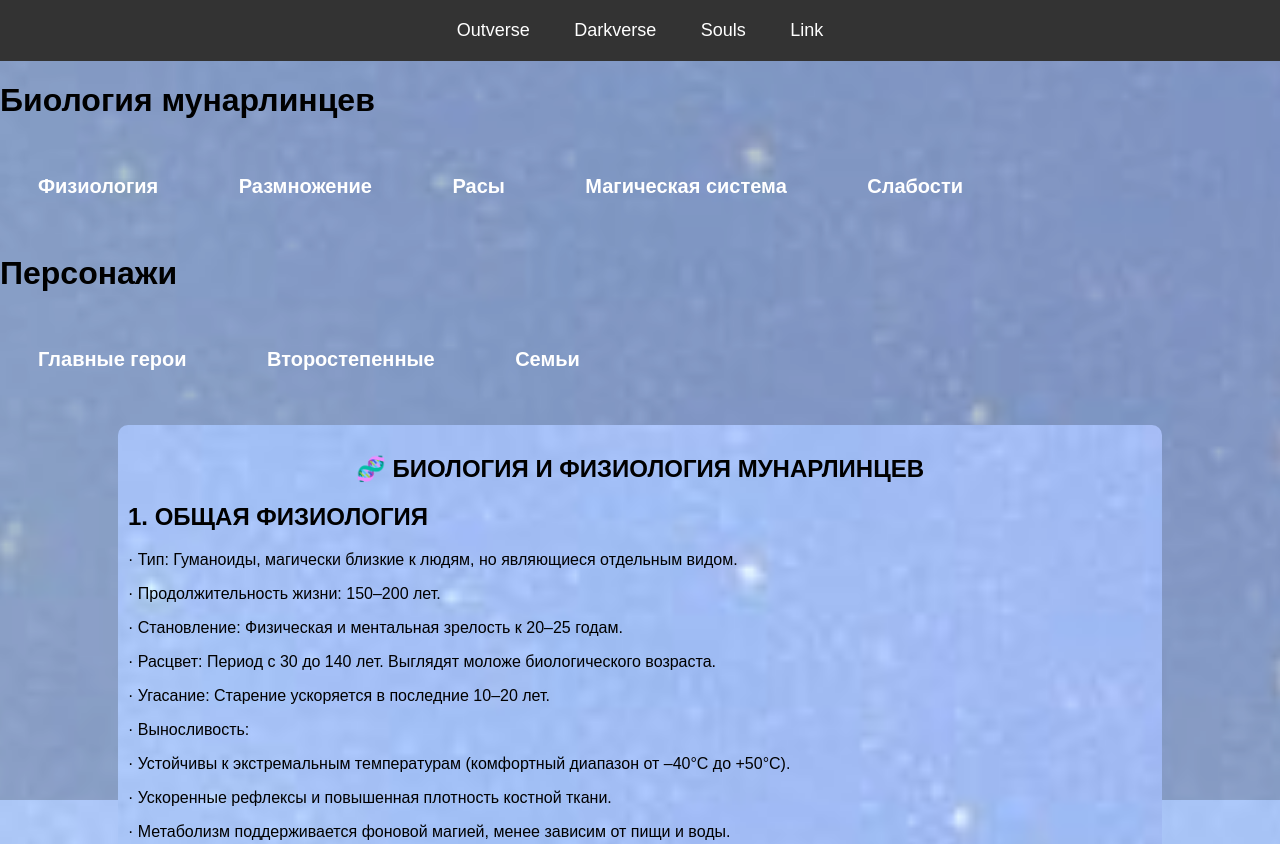
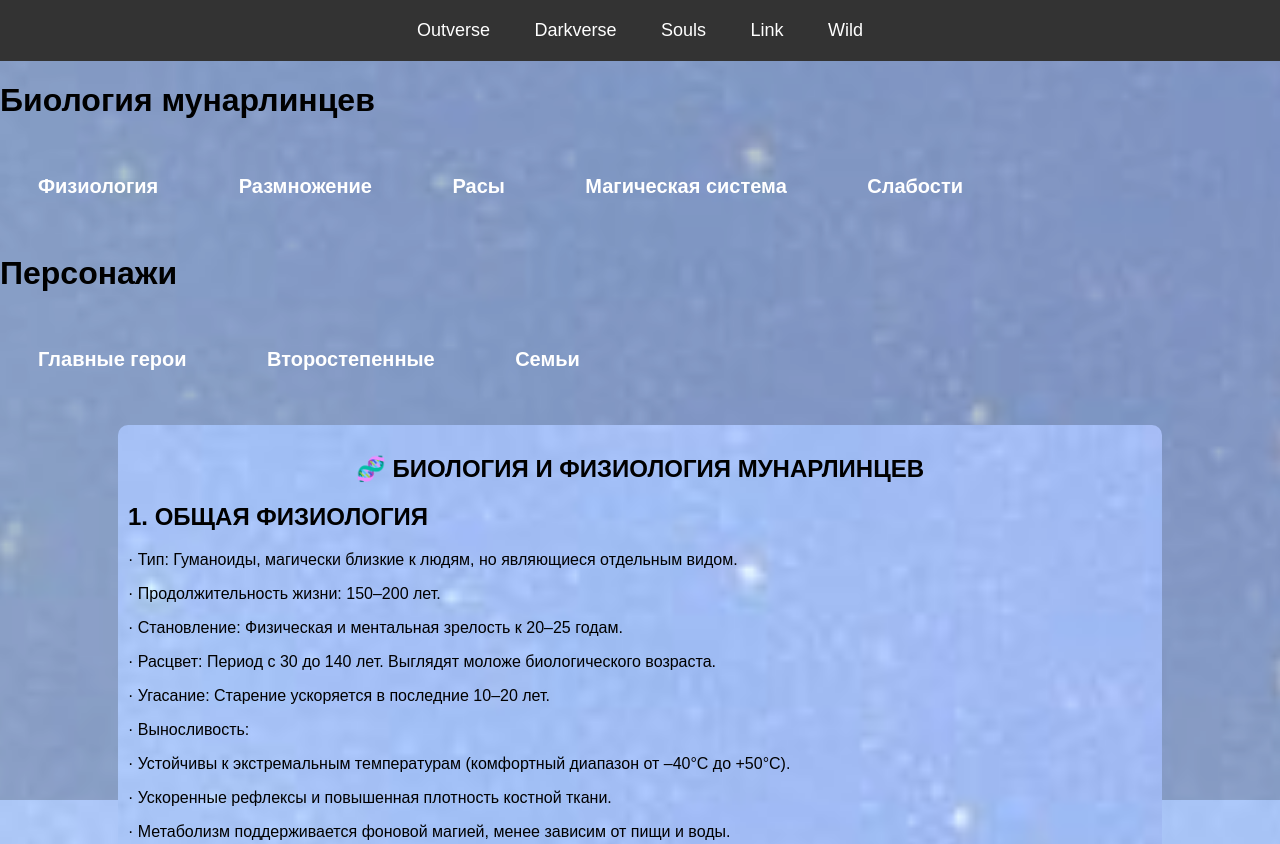
Before and after one commit to YO-auther/universe, a plain HTML site: page index.html in a window 1280 px wide. Shown: the top 844 px of the page. Drawn offline with Linux system fonts and the light colour scheme.

Commit message:
Update index.html

```diff
--- a/index.html
+++ b/index.html
@@ -12,6 +12,7 @@
 <a href="darkverse.html">Darkverse</a>
 <a href="souls.html">Souls</a>
 <a href="link.html">Link</a>
+<a href="wild.html">Wild</a>
     </nav>
 </header>
 <h1>Биология мунарлинцев</h1>
```
